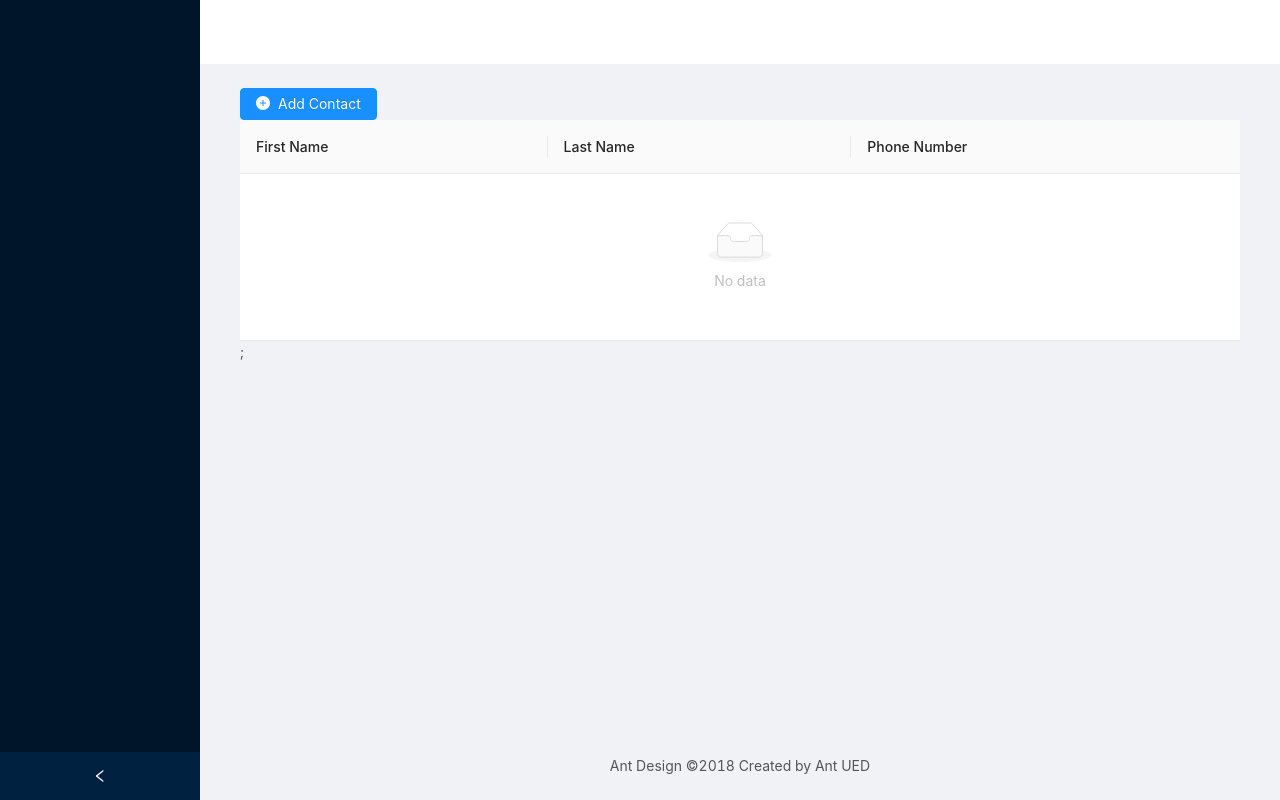
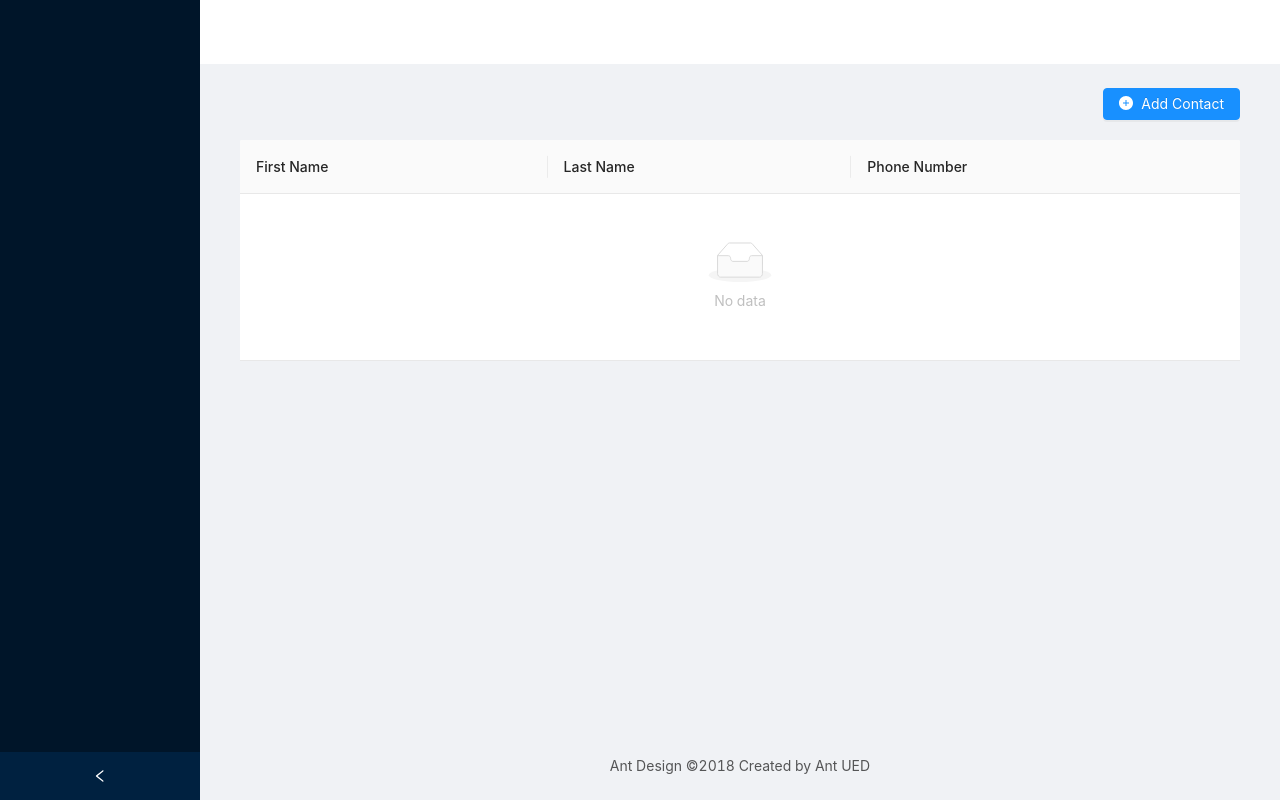
Before and after one commit to Gagandeep-Kaur-01/Contact_Management_System, a React (Create React App) app: page / in a window 1280 px wide. Built offline with nearby package versions, Linux system fonts and the light colour scheme.

Commit message:
changed the position of 'Add Contact' button

```diff
--- a/src/App.js
+++ b/src/App.js
@@ -82,15 +82,20 @@ function App() {
         <div className="site-layout-background" style={{ padding: 24, minHeight: 360 }}>
         <Fragment>
 
+          <div style={{ display: "flex", justifyContent:"space-between", marginBottom:20}}>
+            <div></div>
+              <div>
                 <Button type="primary"
                   icon={<PlusCircleFilled/>}
                   onClick={() => setVisible(true)}
                  >
                  Add Contact
                 </Button>
+              </div>
+            </div>
 
           <Layout.Content>
-            <Table dataSource={values} columns={columns} />;
+            <Table dataSource={values} columns={columns} />
           </Layout.Content>
 
           <AddDrawer
```
Lines whose indentation alone changed are shown as unchanged.
